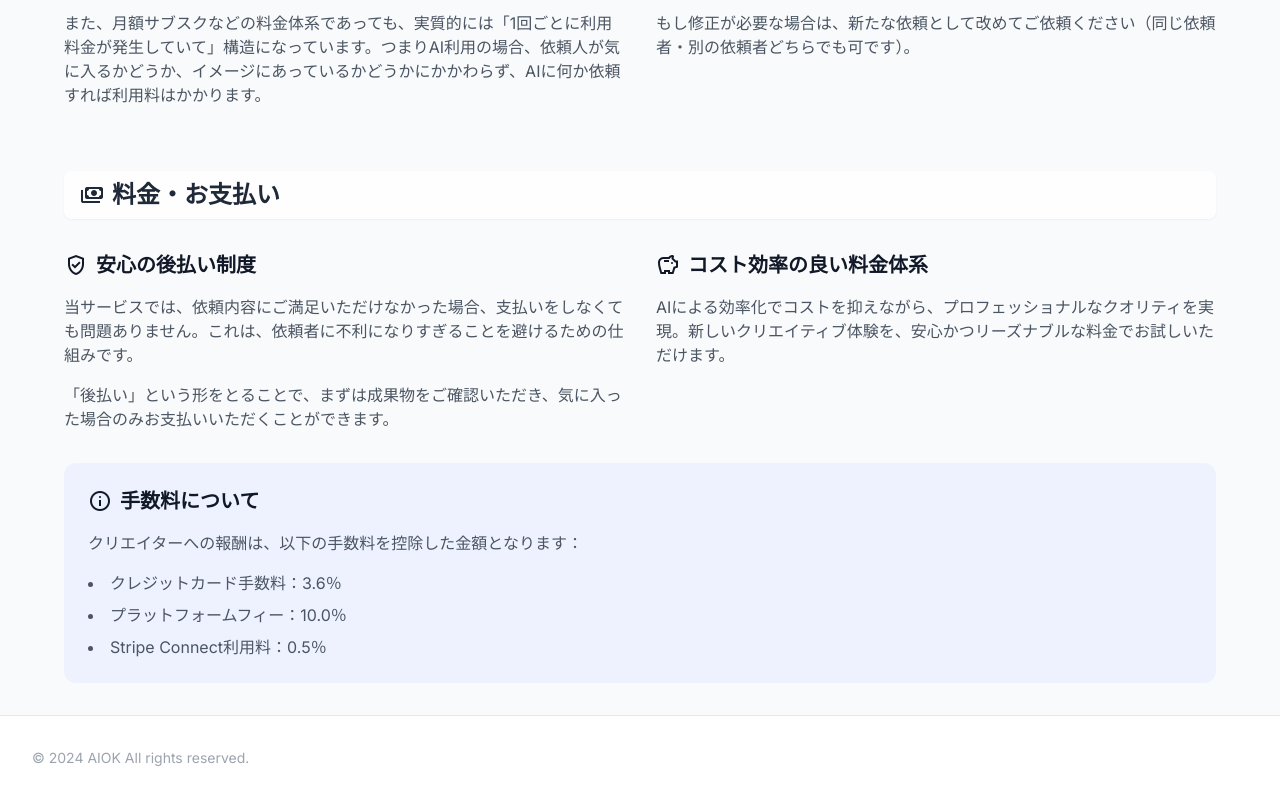
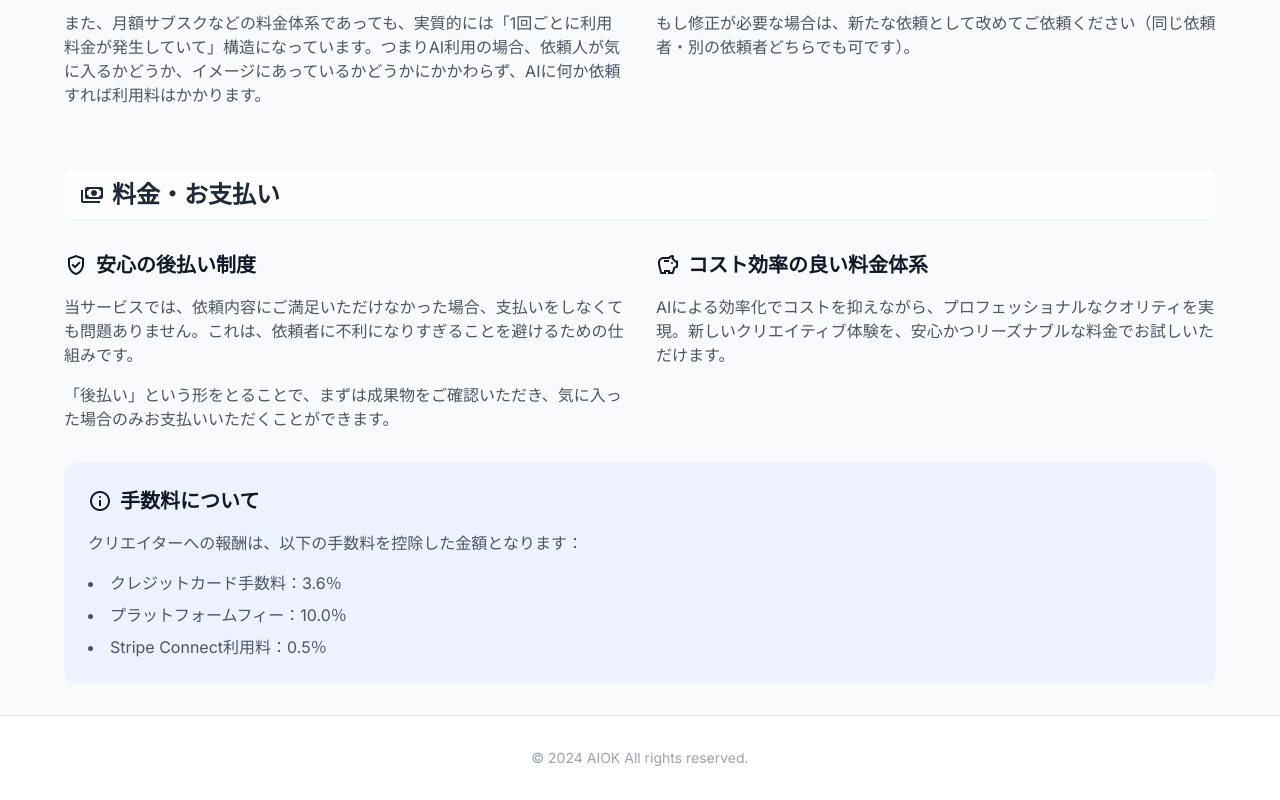
Before and after one commit to hayakawa1/aiok, a Next.js app: page / in a window 1280 px wide. Shown: the part 2923-3723 px from the top of the page. Built offline with nearby package versions, Linux system fonts and the light colour scheme; no server answers.

Commit message:
fix: フッターを復活（コピーライトのみ）

```diff
--- a/src/app/layout.tsx
+++ b/src/app/layout.tsx
@@ -46,7 +46,7 @@ export default async function RootLayout({
             </main>
             <footer className="bg-white border-t border-gray-200 mt-auto">
               <div className="max-w-7xl mx-auto px-4 sm:px-6 lg:px-8 py-8">
-                <div className="flex flex-col md:flex-row justify-between items-center gap-4 text-sm text-gray-500">
+                <div className="flex flex-col md:flex-row justify-center items-center gap-4 text-sm text-gray-500">
                   <div className="text-gray-400">
                     &copy; 2024 AIOK All rights reserved.
                   </div>
```
